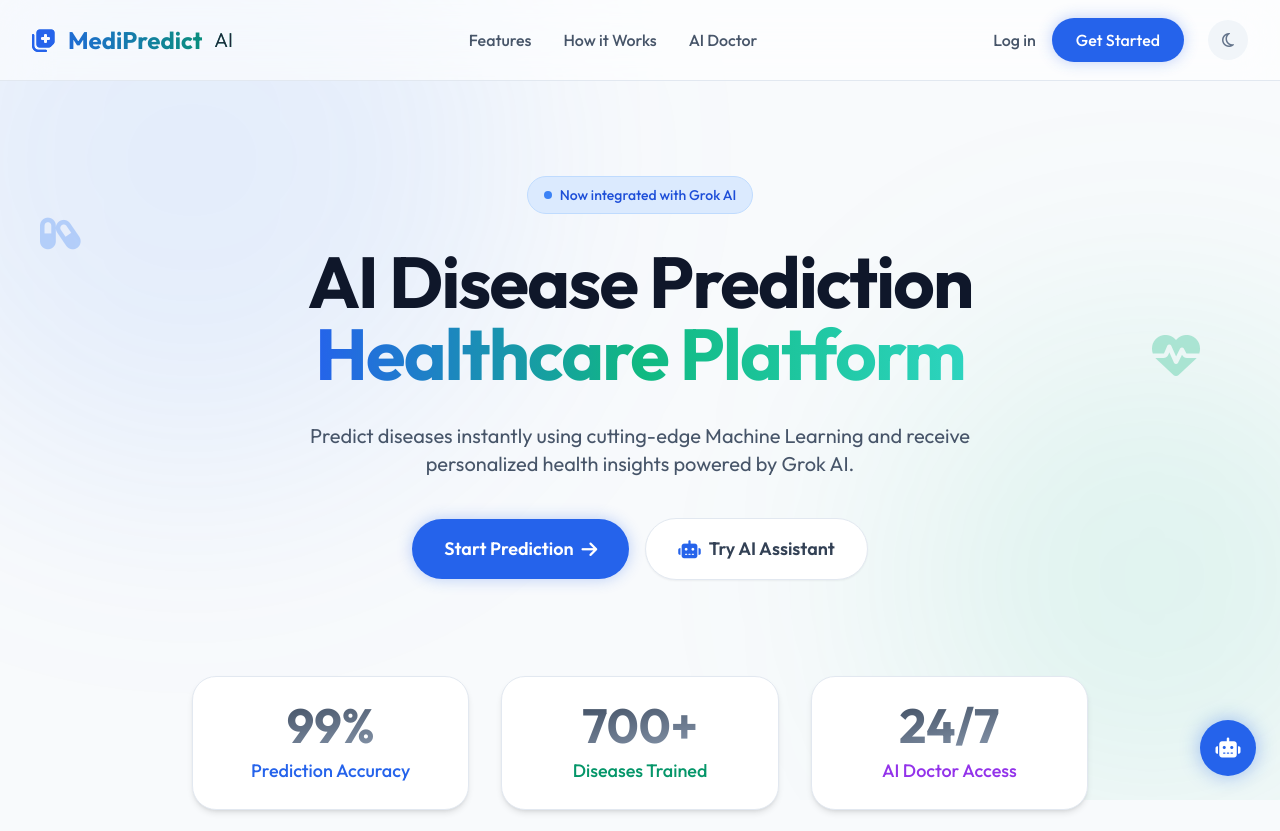
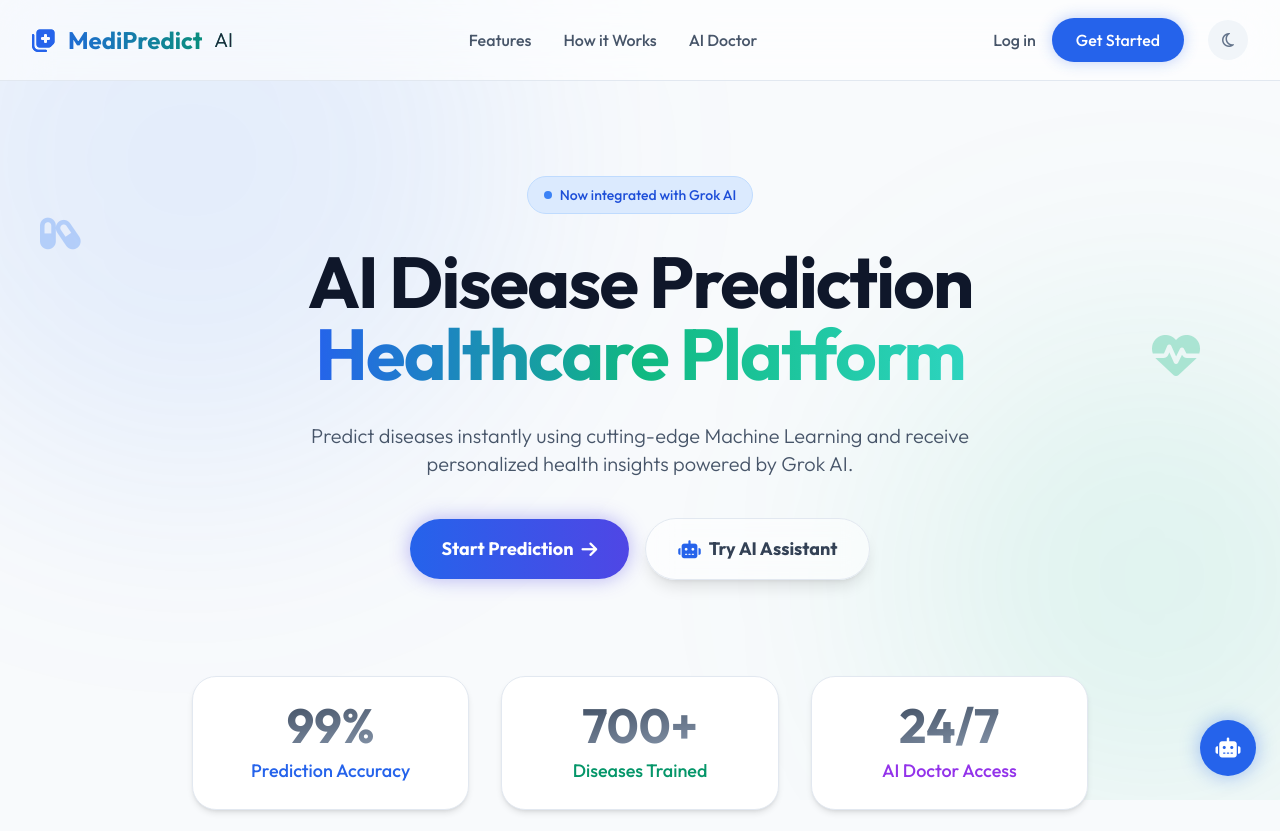
Before and after one commit to manyatagupta/disease-prediction, a Django app: page / in a window 1280 px wide. Shown: the top 831 px of the page. Run offline with Django 5.2, Linux system fonts and the light colour scheme; some libraries are stand-ins or nearby versions.

Commit message:
Feat: Update Home Dashboard with 3D glassmorphism

```diff
--- a/templates/predictor/home.html
+++ b/templates/predictor/home.html
@@ -9,8 +9,8 @@
                 <h1 class="text-3xl font-bold text-slate-900 dark:text-white mb-2 transition-colors">Welcome back, {{ user.username }}!</h1>
                 <p class="text-slate-600 dark:text-slate-400 transition-colors">Here's your health overview and AI insights for today.</p>
             </div>
-            <a href="{% url 'predictor:checker' %}" class="px-6 py-2.5 bg-blue-600 hover:bg-blue-500 text-white rounded-xl font-medium shadow-[0_0_15px_rgba(37,99,235,0.3)] transition-all hover:shadow-[0_0_20px_rgba(37,99,235,0.4)] flex items-center gap-2">
-                <i class="fa-solid fa-stethoscope"></i> New Prediction
+            <a href="{% url 'predictor:checker' %}" class="px-6 py-2.5 bg-gradient-to-r from-blue-600 to-indigo-600 hover:from-blue-500 hover:to-indigo-500 text-white rounded-xl font-bold shadow-[0_0_20px_rgba(79,70,229,0.4)] transition-all hover:shadow-[0_0_30px_rgba(79,70,229,0.6)] flex items-center gap-2 group hover:-translate-y-1">
+                <i class="fa-solid fa-satellite-dish group-hover:animate-pulse"></i> New Prediction
             </a>
         </div>
 
@@ -148,15 +148,15 @@
                 <span class="bg-clip-text text-transparent bg-gradient-to-r from-blue-600 via-emerald-500 to-teal-400 dark:from-blue-400 dark:via-emerald-400 dark:to-teal-300">Healthcare Platform</span>
             </h1>
 
-            <p class="text-lg md:text-xl text-slate-600 dark:text-slate-400 mb-10 max-w-2xl mx-auto leading-relaxed transition-colors">
+            <p class="text-lg md:text-xl text-slate-600 dark:text-slate-400 mb-10 max-w-2xl mx-auto leading-relaxed transition-colors font-light">
                 Predict diseases instantly using cutting-edge Machine Learning and receive personalized health insights powered by Grok AI.
             </p>
 
             <div class="flex flex-col sm:flex-row items-center justify-center gap-4">
-                <a href="{% url 'accounts:signup' %}" class="w-full sm:w-auto px-8 py-4 rounded-full bg-blue-600 hover:bg-blue-500 text-white font-semibold text-lg shadow-[0_0_15px_rgba(37,99,235,0.3)] transition-all hover:shadow-[0_0_25px_rgba(37,99,235,0.5)] hover:-translate-y-1 flex items-center justify-center gap-2">
-                    Start Prediction <i class="fa-solid fa-arrow-right"></i>
+                <a href="{% url 'accounts:signup' %}" class="w-full sm:w-auto px-8 py-4 rounded-full bg-gradient-to-r from-blue-600 to-indigo-600 hover:from-blue-500 hover:to-indigo-500 text-white font-bold text-lg shadow-[0_0_20px_rgba(79,70,229,0.4)] transition-all hover:shadow-[0_0_30px_rgba(79,70,229,0.6)] hover:-translate-y-1 flex items-center justify-center gap-2 group">
+                    Start Prediction <i class="fa-solid fa-arrow-right group-hover:translate-x-1 transition-transform"></i>
                 </a>
-                <a href="#ai-doctor" class="w-full sm:w-auto px-8 py-4 rounded-full bg-white dark:bg-slate-800 hover:bg-slate-50 dark:hover:bg-slate-700 text-slate-700 dark:text-white border border-slate-200 dark:border-slate-700 font-semibold text-lg transition-all hover:-translate-y-1 flex items-center justify-center gap-2 shadow-sm">
+                <a href="#ai-doctor" class="w-full sm:w-auto px-8 py-4 rounded-full bg-white/50 dark:bg-slate-800/50 backdrop-blur-md hover:bg-white dark:hover:bg-slate-700 text-slate-700 dark:text-white border border-slate-200 dark:border-slate-700 font-bold text-lg transition-all hover:-translate-y-1 flex items-center justify-center gap-2 shadow-lg">
                     <i class="fa-solid fa-robot text-blue-600 dark:text-blue-400"></i> Try AI Assistant
                 </a>
             </div>
```
